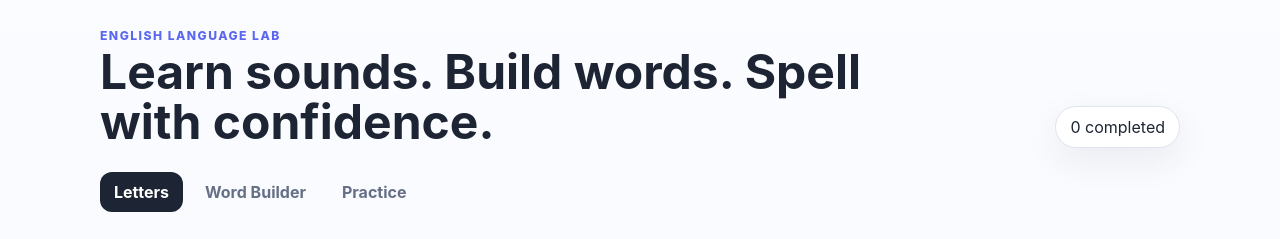
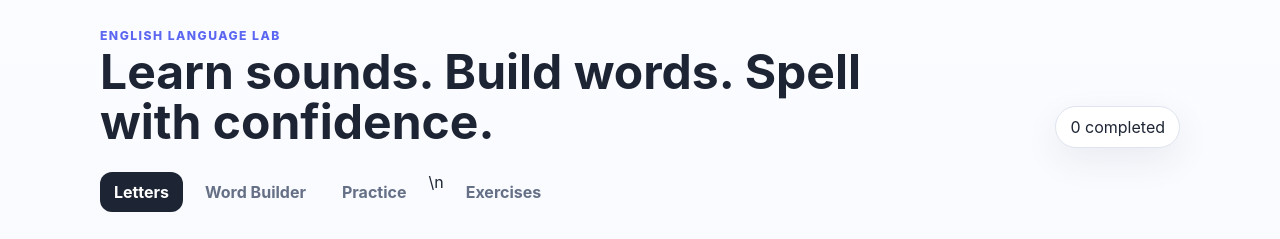
Before and after one commit to ibr7h/english-language-lab-exercise-engine, a plain HTML site: page index.html in a window 1280 px wide. Shown: the top 239 px of the page. Drawn offline with Linux system fonts and the light colour scheme.

Commit message:
feat: add exercise engine workspace

```diff
--- a/index.html
+++ b/index.html
@@ -26,7 +26,7 @@
   <nav class="tabs" aria-label="Main sections">
     <button class="tab is-active" data-view="learn">Letters</button>
     <button class="tab" data-view="build">Word Builder</button>
-    <button class="tab" data-view="practice">Practice</button>
+    <button class="tab" data-view="practice">Practice</button>\n    <button class="tab" data-view="exercises">Exercises</button>
   </nav>
 
   <main>
```
